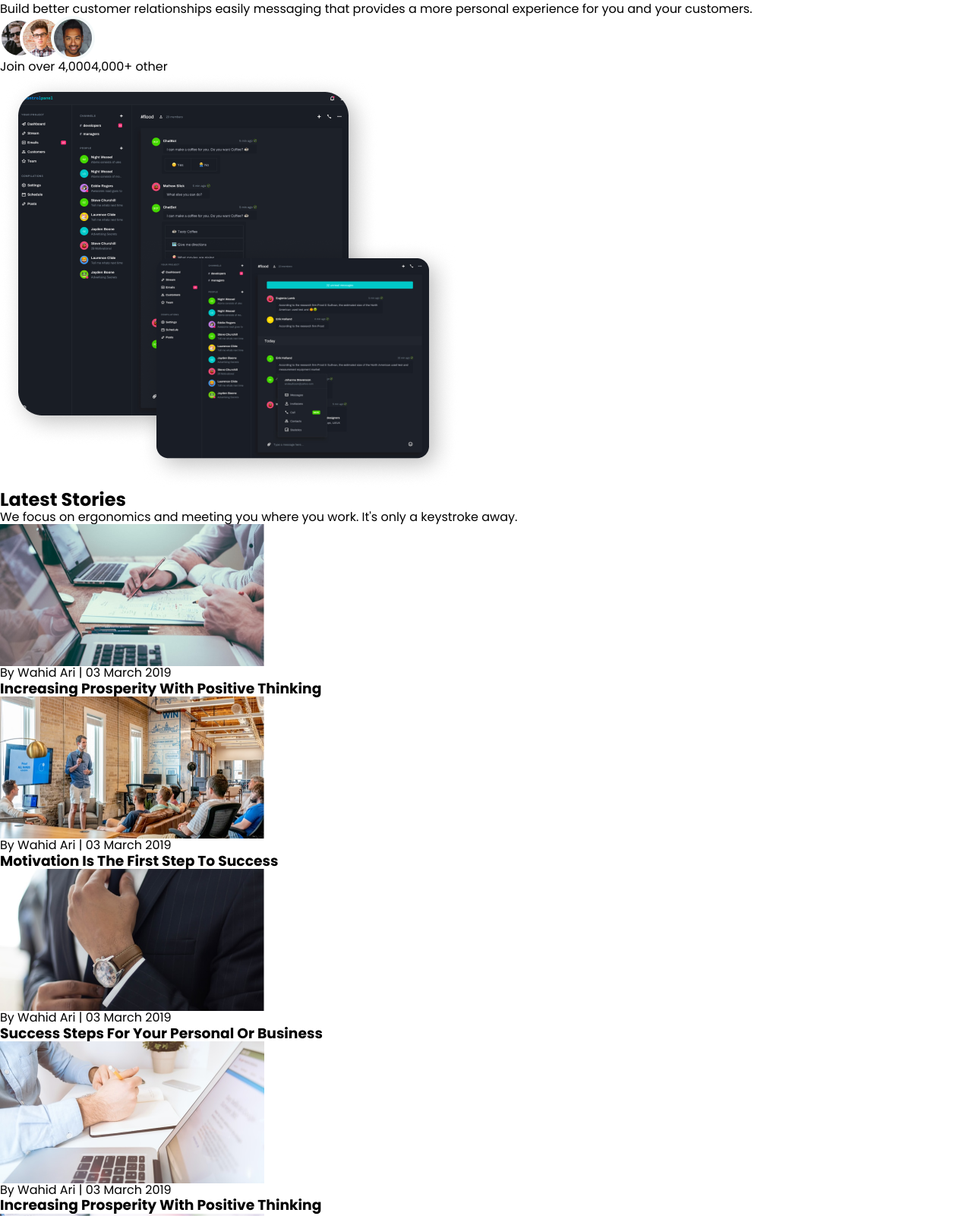
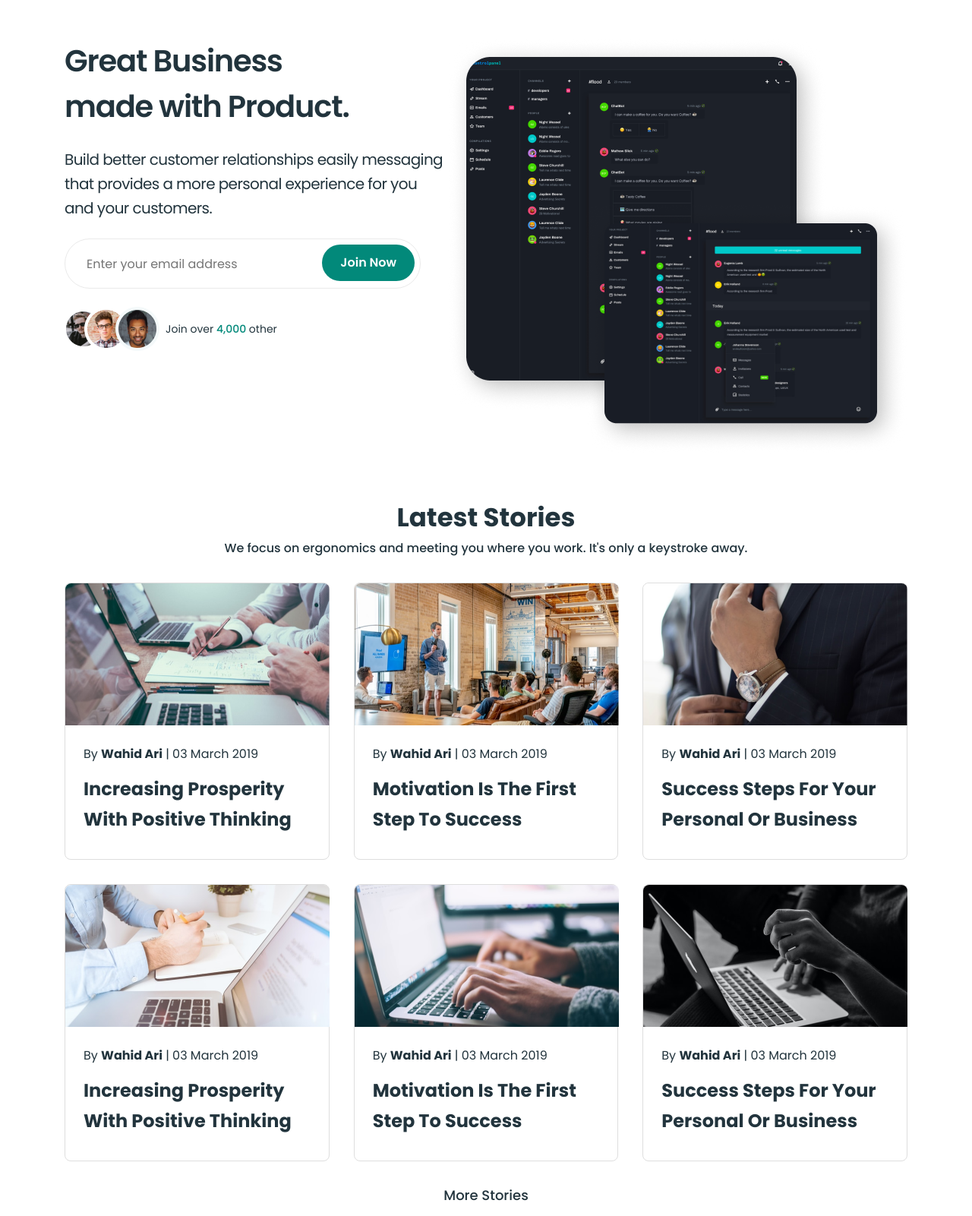
Before and after one commit to deaven01/Business-Promotion, a plain HTML site: page resources.html in a window 1280 px wide. Shown: the part 105-1706 px from the top of the page at 76% size. Drawn offline with nearby package versions, Linux system fonts and the light colour scheme.

Commit message:
resources page

```diff
--- a/css/styles.css
+++ b/css/styles.css
@@ -1139,10 +1139,6 @@ a {
     padding: 16px 0;
 }
 
-.brands-link {}
-
-.brands-image {}
-
 /* #endregion brand */
 
 /* #region choose */
@@ -1290,8 +1286,6 @@ a {
     padding-bottom: 44px;
 }
 
-.container {}
-
 .join-heading {
     width: 530px;
     font-weight: 700;
@@ -1308,8 +1302,6 @@ a {
     gap: 230px;
     text-align: center;
 }
-
-.join-item {}
 
 .join-red {
     background: #ffefef;
@@ -1343,8 +1335,6 @@ a {
     margin-bottom: 12px;
 }
 
-.join-item-list-item {}
-
 .join-item-text {
     font-weight: 400;
     font-size: 18px;
@@ -1362,8 +1352,186 @@ a {
 
 /* #endregion join */
 
-/* #region  */
-/* #endregion  */
+/* #region great */
+.great .container {
+    display: flex;
+    margin-top: 76px;
+    margin-bottom: 64px;
+    justify-content: space-between;
+}
+
+.great-heading {
+    font-weight: 600;
+    font-size: 40px;
+    width: 380px;
+    line-height: 1.49;
+    letter-spacing: -0.03em;
+    color: #22343d;
+}
+
+.great-descr {
+    font-weight: 400;
+    font-size: 20px;
+    line-height: 1.6;
+    margin: 24px 0;
+    letter-spacing: -0.03em;
+    color: #22343d;
+}
+
+.great-input-box {
+    position: relative;
+}
+
+.great-input {
+    border: 1px solid #eaeaea;
+    border-radius: 100px;
+    width: 469px;
+    height: 66px;
+    padding: 8px 28px;
+}
+
+.great-button {
+    position: absolute;
+    top: 8px;
+    right: 44px;
+    font-weight: 600;
+    font-size: 16px;
+    background: #02897a;
+    line-height: 0;
+    color: #fff;
+    border-radius: 100px;
+    padding: 24px;
+}
+
+.great-people {
+    display: flex;
+    align-items: center;
+    gap: 8px;
+    margin-top: 24px;
+}
+
+.great-people-descr {
+    font-weight: 400;
+    font-size: 14px;
+    color: #22343d;
+}
+
+.great-4000 {
+    font-weight: 500;
+    color: #02897a;
+}
+
+/* #endregion great */
+
+/* #region stories */
+
+.stories-heading {
+    font-weight: 700;
+    font-size: 34px;
+    color: #22343d;
+    text-align: center;
+}
+
+.stories-descr {
+    font-weight: 500;
+    font-size: 16px;
+    text-align: center;
+    line-height: 1.625;
+    color: #22343d;
+    margin-top: 8px;
+    margin-bottom: 32px;
+}
+
+.stories-list {
+    display: flex;
+    gap: 32px;
+    flex-wrap: wrap;
+}
+
+.stories-image {
+    border-top-left-radius: 8px;
+    border-top-right-radius: 8px;
+}
+
+.stories-item {
+    width: calc((100% - 64px)/3);
+    border: 1px solid #dedede;
+    border-radius: 8px;
+}
+
+.stories-item-descr {
+    margin-top: 24px;
+    margin-left: 24px;
+    margin-bottom: 12px;
+    font-weight: 400;
+    font-size: 16px;
+    line-height: 1.75;
+    color: #22343d;
+}
+
+.stories-wahid-ari {
+    font-weight: 700;
+}
+
+.stories-item-heading {
+    margin-left: 24px;
+    margin-bottom: 32px;
+    font-weight: 700;
+    font-size: 24px;
+    line-height: 1.66667;
+    color: #22343d;
+}
+
+.stories-link {
+    font-weight: 500;
+    font-size: 18px;
+    line-height: 1.44444;
+    color: #22343d;
+    display: block;
+    text-align: center;
+    margin-top: 32px;
+}
+
+/* #endregion stories */
+
+/* #region contacts */
+.contacts {
+    margin: 100px 0;
+}
+
+.contacts-heading {
+    margin-top: 16px;
+    margin-bottom: 28px;
+    font-weight: 700;
+    font-size: 34px;
+
+    /* line-height: 57px; */
+    line-height: 1.67647;
+    letter-spacing: 0.01em;
+    text-align: center;
+    color: #252b42;
+}
+
+.contacts-descr {
+    font-weight: 500;
+    font-size: 18px;
+
+    /* line-height: 28px; */
+    line-height: 1.55556;
+    letter-spacing: 0.01em;
+    text-align: center;
+    color: #374754;
+}
+
+.contacts-list {
+    display: flex;
+    margin: 55px auto;
+    gap: 24px;
+}
+
+.contacts-item {}
+
+/* #endregion contacts */
 
 /* #region  */
 /* #endregion  */
@@ -1376,9 +1544,3 @@ a {
 
 /* #region  */
 /* #endregion  */
-
-/* #region  */
-/* #endregion  */
-
-/* #region  */
-/* #endregion  */
--- a/resources.html
+++ b/resources.html
@@ -19,6 +19,7 @@
     <link rel="stylesheet" href="./css/styles.css" />
     <title>Resources</title>
   </head>
+
   <body>
     <header class="header">
       <div class="container">
@@ -56,68 +57,143 @@
       </div>
     </header>
     <main>
-      <section>
-        <div>
-          <h1>Great Business made with Product.</h1>
-          <p>
-            Build better customer relationships easily messaging that provides a
-            more personal experience for you and your customers.
+      <section class="great">
+        <div class="container">
+          <div class="text-section">
+            <h1 class="great-heading">Great Business made with Product.</h1>
+            <p class="great-descr">
+              Build better customer relationships easily messaging that provides
+              a more personal experience for you and your customers.
             </p>
-          <div></div>
-          <div>
-            <img src="./images/Group 1451.png" alt="logos" />
-            <p>Join over <span>4,000</span>4,000+ other</p>
+            <div class="great-input-box">
+              <input
+                class="great-input"
+                type="email"
+                name=""
+                id=""
+                placeholder="Enter your email address"
+              />
+              <button class="great-button">Join Now</button>
+            </div>
+            <div class="great-people">
+              <img
+                class="great-people-image"
+                src="./images/Group 1451.png"
+                alt="logos"
+              />
+              <p class="great-people-descr">
+                Join over <span class="great-4000">4,000</span> other
+              </p>
+            </div>
           </div>
           <img src="./images/Group 1452.png" alt="two tablets" />
         </div>
       </section>
-      <section>
-        <h2>Latest Stories</h2>
-        <p>
+      <section class="stories">
+        <div class="container">
+          <h2 class="stories-heading">Latest Stories</h2>
+          <p class="stories-descr">
             We focus on ergonomics and meeting you where you work. It's only a
             keystroke away.
           </p>
-        <ul>
-          <li>
-            <img src="./images/Image Placeholder-4.png" alt="hands" />
-            <p>By <span>Wahid Ari</span> | 03 March 2019</p>
-            <h3>Increasing Prosperity With Positive Thinking</h3>
+          <ul class="stories-list">
+            <li class="stories-item">
+              <img
+                class="stories-image"
+                src="./images/Image Placeholder-4.png"
+                alt="hands"
+              />
+              <p class="stories-item-descr">
+                By <span class="stories-wahid-ari">Wahid Ari</span> | 03 March
+                2019
+              </p>
+              <h3 class="stories-item-heading">
+                Increasing Prosperity With Positive Thinking
+              </h3>
             </li>
-          <li>
-            <img src="./images/Image Placeholder-2.png" alt="man speaks" />
-            <p>By <span>Wahid Ari</span> | 03 March 2019</p>
-            <h3>Motivation Is The First Step To Success</h3>
+            <li class="stories-item">
+              <img
+                class="stories-image"
+                src="./images/Image Placeholder-2.png"
+                alt="man speaks"
+              />
+              <p class="stories-item-descr">
+                By <span class="stories-wahid-ari">Wahid Ari</span> | 03 March
+                2019
+              </p>
+              <h3 class="stories-item-heading">
+                Motivation Is The First Step To Success
+              </h3>
             </li>
-          <li>
-            <img src="./images/Image Placeholder.png" alt="watch on a hand" />
-            <p>By <span>Wahid Ari</span> | 03 March 2019</p>
-            <h3>Success Steps For Your Personal Or Business</h3>
+            <li class="stories-item">
+              <img
+                class="stories-image"
+                src="./images/Image Placeholder.png"
+                alt="watch on a hand"
+              />
+              <p class="stories-item-descr">
+                By <span class="stories-wahid-ari">Wahid Ari</span> | 03 March
+                2019
+              </p>
+              <h3 class="stories-item-heading">
+                Success Steps For Your Personal Or Business
+              </h3>
             </li>
-          <li>
-            <img src="./images/Image Placeholder-5.png" alt="hands" />
-            <p>By <span>Wahid Ari</span> | 03 March 2019</p>
-            <h3>Increasing Prosperity With Positive Thinking</h3>
+            <li class="stories-item">
+              <img
+                class="stories-image"
+                src="./images/Image Placeholder-5.png"
+                alt="hands"
+              />
+              <p class="stories-item-descr">
+                By <span class="stories-wahid-ari">Wahid Ari</span> | 03 March
+                2019
+              </p>
+              <h3 class="stories-item-heading">
+                Increasing Prosperity With Positive Thinking
+              </h3>
             </li>
-          <li>
-            <img src="./images/Image Placeholder-3.png" alt="typing" />
-            <p>By <span>Wahid Ari</span> | 03 March 2019</p>
-            <h3>Motivation Is The First Step To Success</h3>
+            <li class="stories-item">
+              <img
+                class="stories-image"
+                src="./images/Image Placeholder-3.png"
+                alt="typing"
+              />
+              <p class="stories-item-descr">
+                By <span class="stories-wahid-ari">Wahid Ari</span> | 03 March
+                2019
+              </p>
+              <h3 class="stories-item-heading">
+                Motivation Is The First Step To Success
+              </h3>
             </li>
-          <li>
-            <img src="./images/Image Placeholder-1.png" alt="laptop" />
-            <p>By <span>Wahid Ari</span> | 03 March 2019</p>
-            <h3>Success Steps For Your Personal Or Business</h3>
+            <li class="stories-item">
+              <img
+                class="stories-image"
+                src="./images/Image Placeholder-1.png"
+                alt="laptop"
+              />
+              <p class="stories-item-descr">
+                By <span class="stories-wahid-ari">Wahid Ari</span> | 03 March
+                2019
+              </p>
+              <h3 class="stories-item-heading">
+                Success Steps For Your Personal Or Business
+              </h3>
             </li>
           </ul>
-        <a href="">More Stories</a>
+          <a class="stories-link" href="">More Stories</a>
+        </div>
       </section>
-      <section>
-        <h2>Contact Us</h2>
-        <p>Need more detailed information? Get in touch with us.</p>
-        <ul>
-          <li><a href=""></a></li>
-          <li><a href=""></a></li>
-          <li><a href=""></a></li>
+      <section class="contacts">
+        <h2 class="contacts-heading">Contact Us</h2>
+        <p class="contacts-descr">
+          Need more detailed information? <br />Get in touch with us.
+        </p>
+        <ul class="contacts-list">
+          <li class="contacts-item"><a href=""></a></li>
+          <li class="contacts-item"><a href=""></a></li>
+          <li class="contacts-item"><a href=""></a></li>
         </ul>
         <!-- map -->
         <!--  form to fill-->
```
Lines whose indentation alone changed are shown as unchanged.
